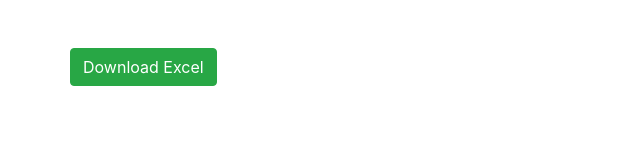
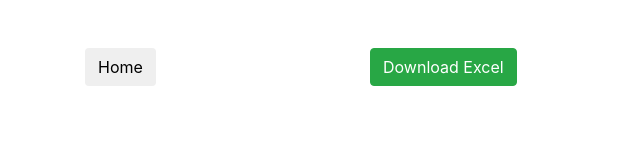
Before and after one commit to abdelhedydev/Model-Ng, a plain HTML site: page index.html in a window 1280 px wide. Both pictures are taken after a click on the button "Submit". Shown: the whole page, without its empty margins (0-640 px from the left). Drawn offline with Linux system fonts and the light colour scheme.

Commit message:
adding home button

```diff
--- a/index.html
+++ b/index.html
@@ -17,7 +17,14 @@
      <br>
      <br>
      <div class="row">
+
+          <div class="col-3">
+               <button type="button" id="button-home" onclick="location.reload();" class="btn btn-default" style="display:none" >Home </button>
+          </div>
+
+     <div class="col-3">
           <button type="button" id="button-a" onclick="excel()" class="btn btn-success" style="display:none" >Download Excel</button>
+     </div>
      </div>
 
      <div class="row">
--- a/js/functions_matrix.js
+++ b/js/functions_matrix.js
@@ -156,6 +156,16 @@ function display_result(final){
     //Adding Excel Button
     var z = document.getElementById('button-a');
     z.style='display:block';
+
+    //Adding Home Button
+    var y = document.getElementById('button-home');
+    y.style='display:block';
+}
+
+//Sorting the final Array
+function sorting(mytab){
+  mytab.sort();
+return mytab;
 }
 
 //Ng Modeeeeel
```
